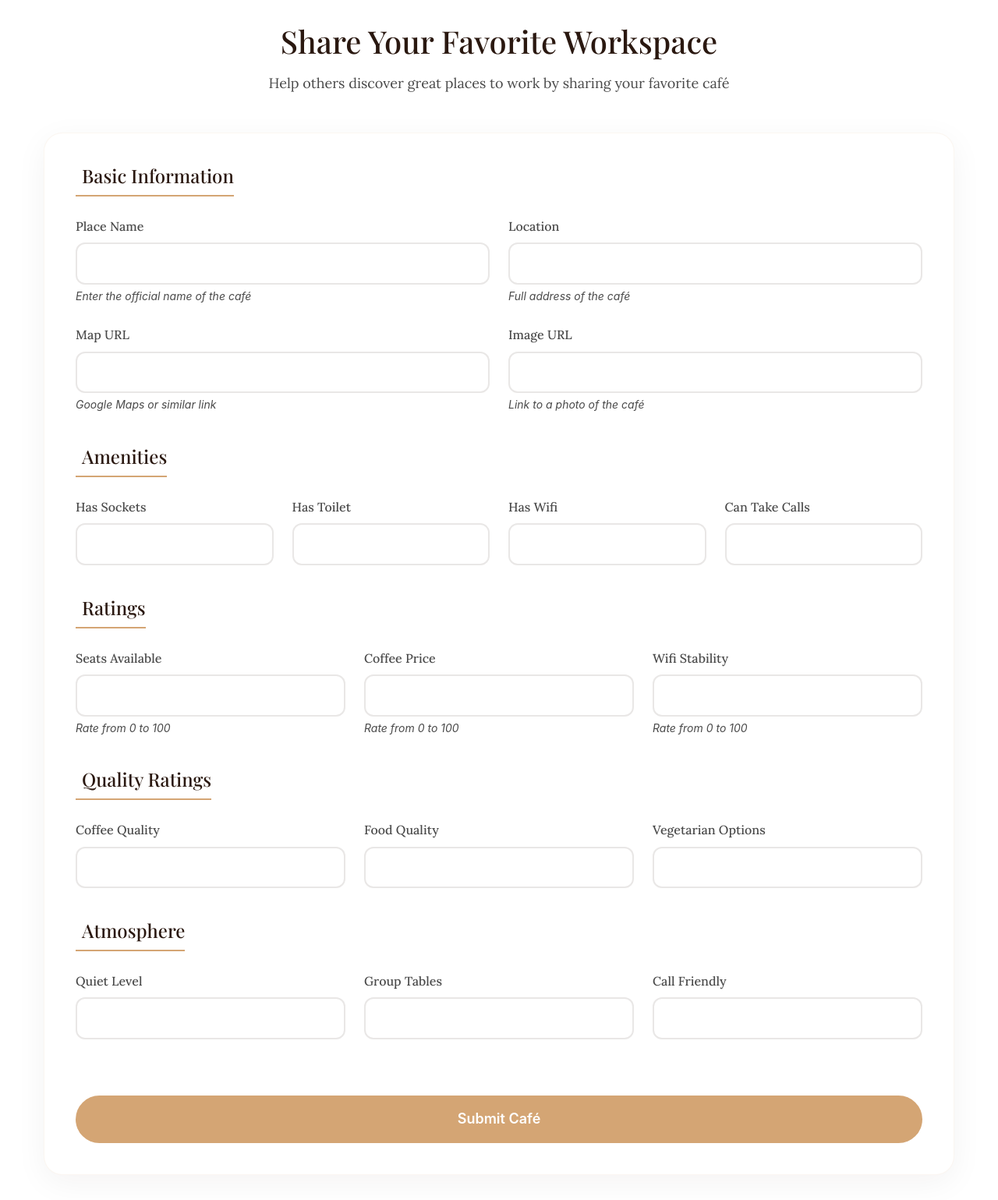
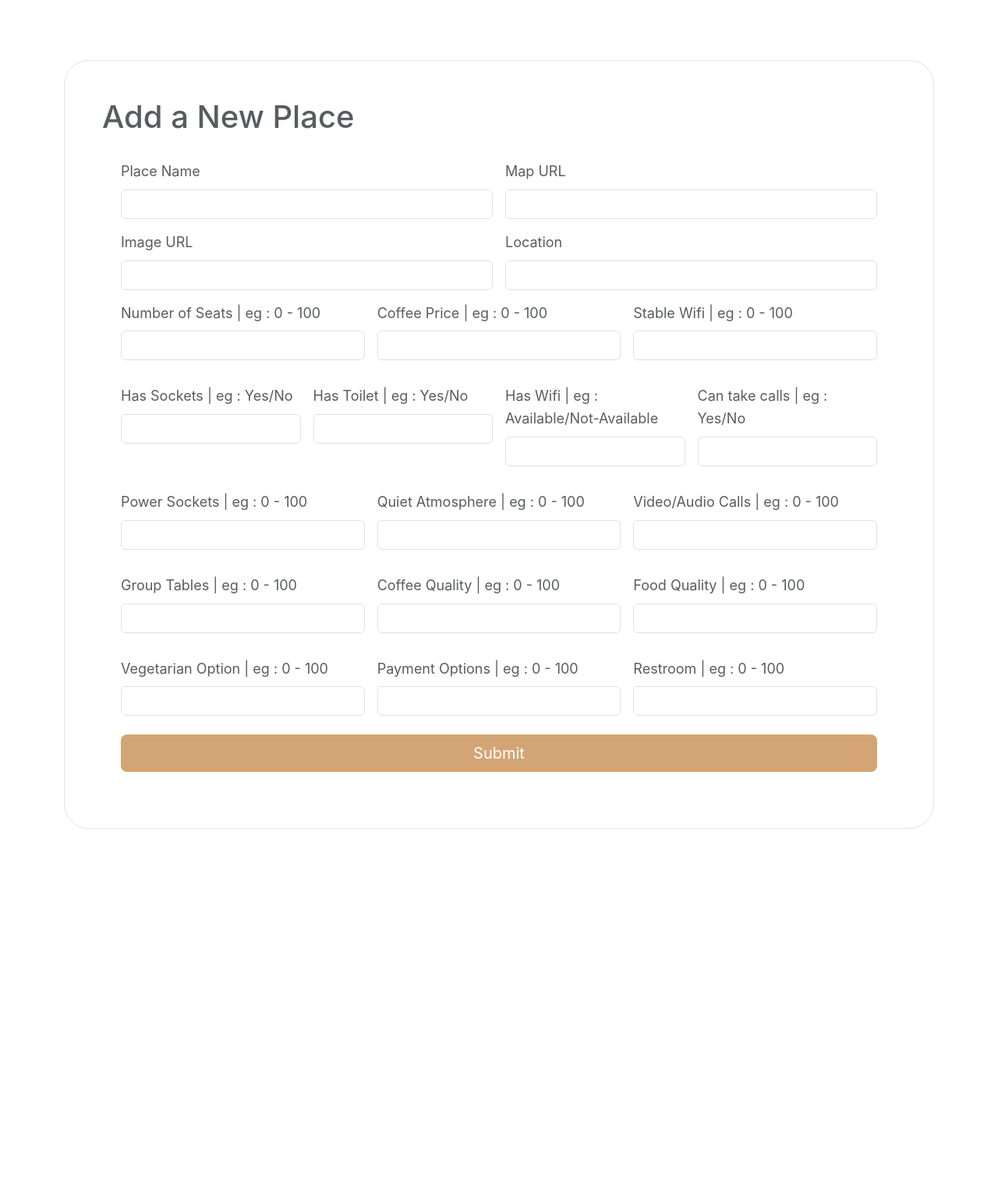
Before and after one commit to Justparthi/Work-Brew, a Django app: page /add/ in a window 1280 px wide. Shown: the part 83-1622 px from the top of the page at 78% size. After the commit the page ends 1146 px from the top, so only its background shows below. Run offline with Django 5.2, Linux system fonts and the light colour scheme; some web fonts are replaced.

Commit message:
Update add_place.html

```diff
--- a/templates/add_place.html
+++ b/templates/add_place.html
@@ -298,155 +298,6 @@ body {
         height: 160px;
     }
 }
-.form-container {
-            max-width: 1200px;
-            margin: 2rem auto;
-            padding: 0 1rem;
-        }
-
-        .form-header {
-            text-align: center;
-            margin-bottom: 3rem;
-            position: relative;
-        }
-
-        .form-title {
-            font-family: var(--font-display);
-            font-size: var(--text-2xl);
-            color: var(--primary);
-            margin-bottom: 1rem;
-        }
-
-        .form-subtitle {
-            font-family: var(--font-body);
-            font-size: var(--text-base);
-            color: var(--text);
-            max-width: 600px;
-            margin: 0 auto;
-        }
-
-        .form-card {
-            background: white;
-            border-radius: 24px;
-            padding: 2.5rem;
-            box-shadow: 0 10px 40px rgba(42, 24, 16, 0.05);
-            border: 1px solid rgba(212, 165, 116, 0.1);
-        }
-
-        .form-section {
-            margin-bottom: 2.5rem;
-            position: relative;
-        }
-
-        .section-title {
-            font-family: var(--font-display);
-            font-size: var(--text-lg);
-            color: var(--primary);
-            margin-bottom: 1.5rem;
-            padding-bottom: 0.5rem;
-            border-bottom: 2px solid var(--accent);
-            display: inline-block;
-        }
-
-        .form-label {
-            font-family: var(--font-body);
-            font-size: var(--text-sm);
-            color: var(--text);
-            margin-bottom: 0.5rem;
-            font-weight: 500;
-        }
-
-        .form-control {
-            border: 2px solid rgba(42, 24, 16, 0.1);
-            border-radius: 12px;
-            padding: 0.8rem 1rem;
-            font-size: var(--text-sm);
-            transition: all 0.3s ease;
-        }
-
-        .form-control:focus {
-            border-color: var(--accent);
-            box-shadow: 0 0 0 3px rgba(212, 165, 116, 0.1);
-        }
-
-        .submit-btn {
-            background: var(--accent);
-            color: white;
-            border: none;
-            border-radius: 50px;
-            padding: 1rem 2rem;
-            font-size: var(--text-base);
-            font-weight: 600;
-            width: 100%;
-            transition: all 0.3s ease;
-            margin-top: 2rem;
-        }
-
-        .submit-btn:hover {
-            background: var(--primary);
-            transform: translateY(-2px);
-        }
-
-        .form-icon {
-            color: var(--accent);
-            margin-right: 0.5rem;
-        }
-
-        .help-text {
-            font-size: var(--text-xs);
-            color: var(--text);
-            margin-top: 0.25rem;
-            font-style: italic;
-        }
-
-        @media (max-width: 768px) {
-            .form-card {
-                padding: 1.5rem;
-            }
-
-            .form-section {
-                margin-bottom: 2rem;
-            }
-
-            .section-title {
-                font-size: var(--text-base);
-            }
-        }
-
-        /* Progress indicator styles */
-        .progress-indicator {
-            display: flex;
-            justify-content: center;
-            margin-bottom: 2rem;
-        }
-
-        .progress-step {
-            display: flex;
-            align-items: center;
-            margin: 0 1rem;
-            color: var(--text);
-            font-size: var(--text-sm);
-        }
-
-        .step-number {
-            width: 2rem;
-            height: 2rem;
-            border-radius: 50%;
-            background: var(--light);
-            border: 2px solid var(--accent);
-            display: flex;
-            align-items: center;
-            justify-content: center;
-            margin-right: 0.5rem;
-            font-weight: 600;
-            color: var(--accent);
-        }
-
-        .current-step .step-number {
-            background: var(--accent);
-            color: white;
-        }
-
     </style>
 </head>
 <body>
@@ -471,143 +322,116 @@ body {
             </div>
         </div>
     </nav>
-    <div class="form-container">
-        <div class="form-header">
-            <h1 class="form-title">Share Your Favorite Workspace</h1>
-            <p class="form-subtitle">Help others discover great places to work by sharing your favorite café</p>
-        </div>
 
-        <div class="form-card">
+    <div class="container my-5">
+        <div class="position-relative p-5 text text-muted bg-body border border-dashed rounded-5">
+            <h1>Add a New Place</h1>
+            <div class="card-body p-4">
                 <form method="POST">
                     {% csrf_token %}
-
-                <div class="form-section">
-                    <h2 class="section-title"><i class="fas fa-info-circle form-icon"></i>Basic Information</h2>
-                    <div class="row g-4">
+                    <div class="row g-3">
                         <div class="col-md-6">
-                            <label class="form-label" for="name">Place Name</label>
+                            <label for="name" class="form-label">Place Name</label>
                             {{ form.name|add_class:"form-control" }}
-                            <div class="help-text">Enter the official name of the café</div>
                         </div>
                         <div class="col-md-6">
-                            <label class="form-label" for="location">Location</label>
-                            {{ form.location|add_class:"form-control" }}
-                            <div class="help-text">Full address of the café</div>
-                        </div>
-                        <div class="col-md-6">
-                            <label class="form-label" for="map_url">Map URL</label>
+                            <label for="map_url" class="form-label">Map URL</label>
                             {{ form.map_url|add_class:"form-control" }}
-                            <div class="help-text">Google Maps or similar link</div>
                         </div>
                         <div class="col-md-6">
                             <label for="img_url" class="form-label">Image URL</label>
                             {{ form.img_url|add_class:"form-control" }}
-                            <div class="help-text">Link to a photo of the café</div>
                         </div>
+                        <div class="col-md-6">
+                            <label for="location" class="form-label">Location</label>
+                            {{ form.location|add_class:"form-control" }}
+                        </div>
+                        <div class="col-md-4">
+                            <label for="seats" class="form-label">Number of Seats | eg : 0 - 100</label>
+                            {{ form.seats|add_class:"form-control" }}
+                        </div>
+                        <div class="col-md-4">
+                            <label for="coffee_price" class="form-label">Coffee Price | eg : 0 - 100</label>
+                            {{ form.coffee_price|add_class:"form-control" }}
+                        </div>
+                        <div class="col-md-4">
+                            <label for="stable_wifi" class="form-label">Stable Wifi | eg : 0 - 100</label>
+                            {{ form.stable_wifi|add_class:"form-control" }}
                         </div>
                     </div>
 
-                <div class="form-section">
-                    <h2 class="section-title"><i class="fas fa-wifi form-icon"></i>Amenities</h2>
-                    <div class="row g-4">
+                    <div class="row g-3 mt-3">
                         <div class="col-md-3">
-                            <label class="form-label" for="has_sockets">Has Sockets</label>
+                            <label for="has_sockets" class="form-label">Has Sockets | eg : Yes/No</label>
                             {{ form.has_sockets|add_class:"form-control" }}
                         </div>
                         <div class="col-md-3">
-                            <label class="form-label" for="has_toilet">Has Toilet</label>
+                            <label for="has_toilet" class="form-label">Has Toilet | eg : Yes/No</label>
                             {{ form.has_toilet|add_class:"form-control" }}
                         </div>
                         <div class="col-md-3">
-                            <label class="form-label" for="has_wifi">Has Wifi</label>
+                            <label for="has_wifi" class="form-label">Has Wifi | eg : Available/Not-Available</label>
                             {{ form.has_wifi|add_class:"form-control" }}
                         </div>
                         <div class="col-md-3">
-                            <label class="form-label" for="can_take_calls">Can Take Calls</label>
+                            <label for="can_take_calls" class="form-label">Can take calls | eg : Yes/No</label>
                             {{ form.can_take_calls|add_class:"form-control" }}
                         </div>
                     </div>
-                </div>
 
-                <div class="form-section">
-                    <h2 class="section-title"><i class="fas fa-star form-icon"></i>Ratings</h2>
-                    <div class="row g-4">
+                    <div class="row g-3 mt-3">
                         <div class="col-md-4">
-                            <label class="form-label" for="seats">Seats Available</label>
-                            {{ form.seats|add_class:"form-control" }}
-                            <div class="help-text">Rate from 0 to 100</div>
+                            <label for="power_sockets" class="form-label">Power Sockets | eg : 0 - 100</label>
+                            {{ form.power_sockets|add_class:"form-control" }}
                         </div>
                         <div class="col-md-4">
-                            <label class="form-label" for="coffee_price">Coffee Price</label>
-                            {{ form.coffee_price|add_class:"form-control" }}
-                            <div class="help-text">Rate from 0 to 100</div>
+                            <label for="quiet" class="form-label">Quiet Atmosphere | eg : 0 - 100</label>
+                            {{ form.quiet|add_class:"form-control" }}
                         </div>
                         <div class="col-md-4">
-                            <label class="form-label" for="stable_wifi">Wifi Stability</label>
-                            {{ form.stable_wifi|add_class:"form-control" }}
-                            <div class="help-text">Rate from 0 to 100</div>
-                        </div>
+                            <label for="calls" class="form-label">Video/Audio Calls | eg : 0 - 100</label>
+                            {{ form.calls|add_class:"form-control" }}
                         </div>
                     </div>
 
-                <div class="form-section">
-                    <h2 class="section-title"><i class="fas fa-coffee form-icon"></i>Quality Ratings</h2>
-                    <div class="row g-4">
-                        <!-- Your existing quality rating fields with the new styling -->
+                    <div class="row g-3 mt-3">
                         <div class="col-md-4">
-                            <label class="form-label" for="coffee">Coffee Quality</label>
+                            <label for="tables" class="form-label">Group Tables | eg : 0 - 100</label>
+                            {{ form.tables|add_class:"form-control" }}
+                        </div>
+                        <div class="col-md-4">
+                            <label for="coffee" class="form-label">Coffee Quality | eg : 0 - 100</label>
                             {{ form.coffee|add_class:"form-control" }}
                         </div>
                         <div class="col-md-4">
-                            <label class="form-label" for="food">Food Quality</label>
+                            <label for="food" class="form-label">Food Quality | eg : 0 - 100</label>
                             {{ form.food|add_class:"form-control" }}
-                        </div>
-                        <div class="col-md-4">
-                            <label class="form-label" for="veggie">Vegetarian Options</label>
-                            {{ form.veggie|add_class:"form-control" }}
-                        </div>
                         </div>
                     </div>
 
-                <div class="form-section">
-                    <h2 class="section-title"><i class="fas fa-volume-up form-icon"></i>Atmosphere</h2>
-                    <div class="row g-4">
+                    <div class="row g-3 mt-3">
                         <div class="col-md-4">
-                            <label class="form-label" for="quiet">Quiet Level</label>
-                            {{ form.quiet|add_class:"form-control" }}
+                            <label for="veggie" class="form-label">Vegetarian Option | eg : 0 - 100</label>
+                            {{ form.veggie|add_class:"form-control" }}
                         </div>
                         <div class="col-md-4">
-                            <label class="form-label" for="tables">Group Tables</label>
-                            {{ form.tables|add_class:"form-control" }}
+                            <label for="payment" class="form-label">Payment Options | eg : 0 - 100</label>
+                            {{ form.payment|add_class:"form-control" }}
                         </div>
                         <div class="col-md-4">
-                            <label class="form-label" for="calls">Call Friendly</label>
-                            {{ form.calls|add_class:"form-control" }}
-                        </div>
+                            <label for="restroom" class="form-label">Restroom | eg : 0 - 100</label>
+                            {{ form.restroom|add_class:"form-control" }}
                         </div>
                     </div>
 
-                <button type="submit" class="submit-btn">
-                    <i class="fas fa-paper-plane"></i> Submit Café
-                </button>
+                    <div class="d-grid gap-2 mt-4">
+                        <button type="submit" class="btn btn- btn-lg" style="background-color: #D4A574; color: white;">Submit</button>
+                    </div>
                 </form>
+
         </div>
       </div>
 
-      <script>
-        document.querySelector('.mobile-menu-btn').addEventListener('click', function() {
-            this.classList.toggle('active');
-            document.querySelector('.nav-links').classList.toggle('active');
-        });
-
-        // Close mobile menu when clicking a link
-        document.querySelectorAll('.nav-link, .cta-button').forEach(link => {
-            link.addEventListener('click', () => {
-                document.querySelector('.mobile-menu-btn').classList.remove('active');
-                document.querySelector('.nav-links').classList.remove('active');
-            });
-        });
-    </script>
 
     <script src="https://cdn.jsdelivr.net/npm/bootstrap@5.3.3/dist/js/bootstrap.bundle.min.js" integrity="sha384-YvpcrYf0tY3lHB60NNkmXc5s9fDVZLESaAA55NDzOxhy9GkcIdslK1eN7N6jIeHz" crossorigin="anonymous"></script>
 </body>
```
Lines whose indentation alone changed are shown as unchanged.
